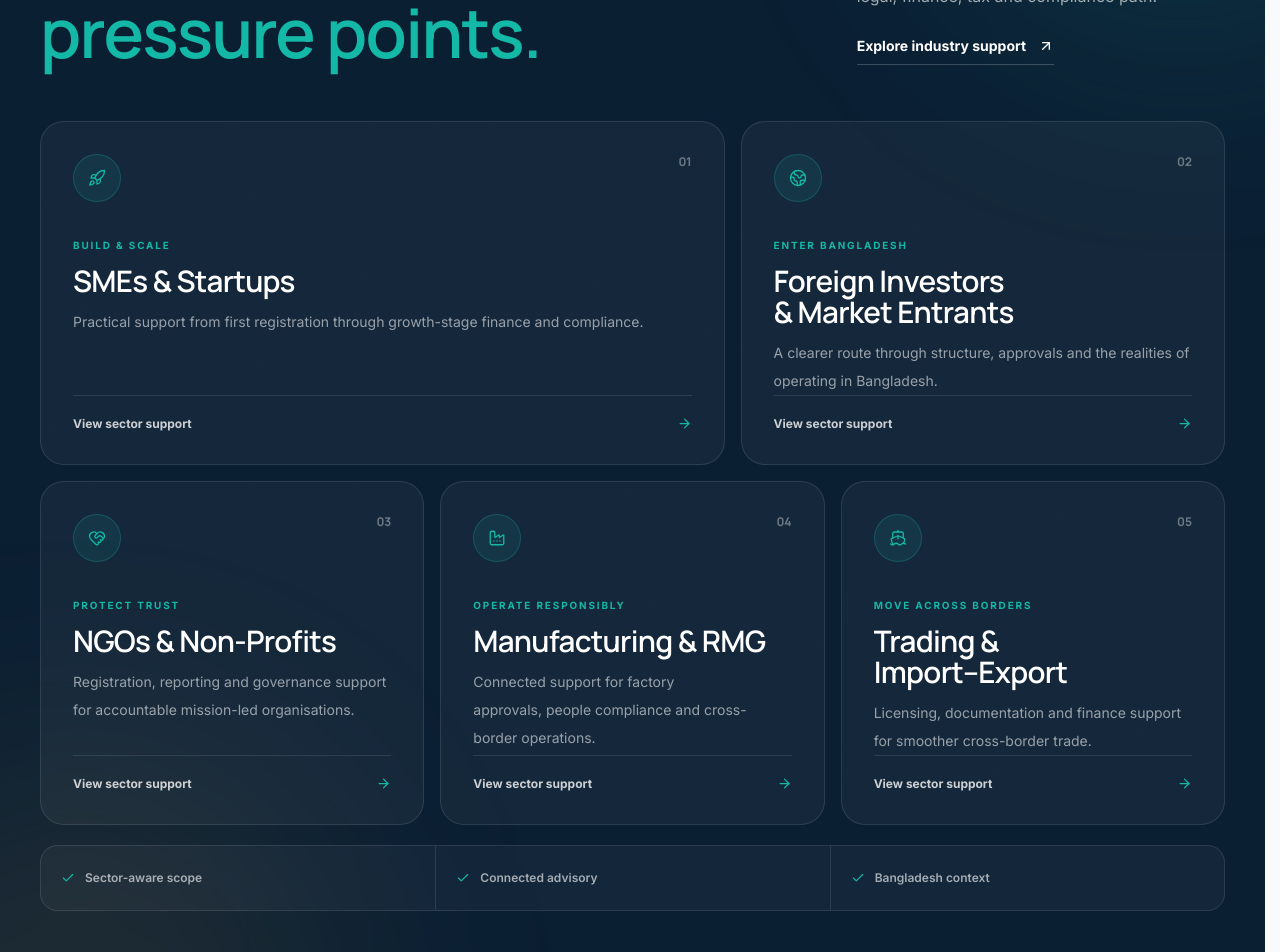
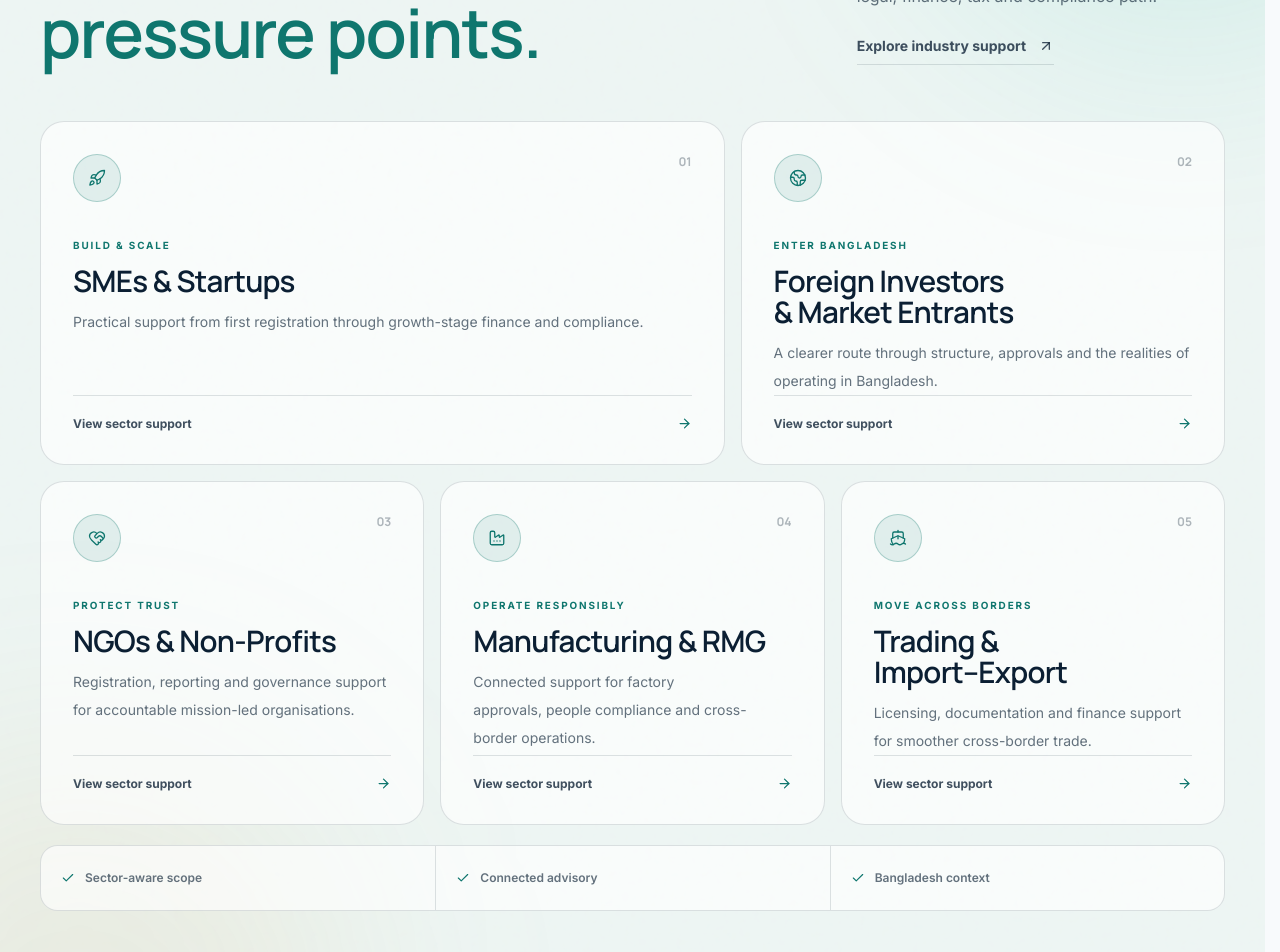
Before and after one commit to abdurrahman253/Capwise-Solution-BD, a Next.js app: page / in a window 1280 px wide. Shown: the part 5280-6232 px from the top of the page. Built offline with nearby package versions, Linux system fonts and the light colour scheme.

Commit message:
fix: make industries section theme aware

```diff
--- a/src/app/globals.css
+++ b/src/app/globals.css
@@ -75,6 +75,18 @@
 
   --section-services-background: #f8fafc;
   --section-principles-background: #ffffff;
+
+  --industries-background: #edf5f3;
+  --industries-foreground: #0b1f33;
+  --industries-muted: rgba(11, 31, 51, 0.63);
+  --industries-secondary: rgba(11, 31, 51, 0.78);
+  --industries-faint: rgba(11, 31, 51, 0.32);
+  --industries-border: rgba(11, 31, 51, 0.13);
+  --industries-panel: rgba(255, 255, 255, 0.64);
+  --industries-panel-hover: rgba(255, 255, 255, 0.94);
+  --industries-accent: #0f766e;
+  --industries-accent-soft: rgba(15, 118, 110, 0.1);
+  --industries-shadow: 0 24px 65px rgba(11, 31, 51, 0.1);
 
   --assistant-background: rgba(255, 255, 255, 0.985);
   --assistant-footer: #f2f7f5;
@@ -168,6 +180,18 @@
 
   --section-services-background: #06111f;
   --section-principles-background: #0b1f33;
+
+  --industries-background: #071a2c;
+  --industries-foreground: #ffffff;
+  --industries-muted: rgba(255, 255, 255, 0.62);
+  --industries-secondary: rgba(255, 255, 255, 0.78);
+  --industries-faint: rgba(255, 255, 255, 0.36);
+  --industries-border: rgba(255, 255, 255, 0.11);
+  --industries-panel: rgba(255, 255, 255, 0.045);
+  --industries-panel-hover: rgba(255, 255, 255, 0.075);
+  --industries-accent: #2dd4bf;
+  --industries-accent-soft: rgba(45, 212, 191, 0.1);
+  --industries-shadow: 0 28px 75px rgba(0, 0, 0, 0.22);
 
   --assistant-background: rgba(8, 29, 48, 0.985);
   --assistant-footer: #071a2c;
@@ -415,6 +439,67 @@ canvas {
   transition: background-color 240ms ease;
 }
 
+.capwise-industries {
+  background: var(--industries-background);
+  color: var(--industries-foreground);
+  transition:
+    background-color 240ms ease,
+    color 240ms ease;
+}
+
+.capwise-industries-accent {
+  color: var(--industries-accent);
+}
+
+.capwise-industries-muted {
+  color: var(--industries-muted);
+}
+
+.capwise-industries-faint {
+  color: var(--industries-faint);
+}
+
+.capwise-industries-link {
+  border-color: var(--industries-border);
+  color: var(--industries-secondary);
+}
+
+.capwise-industries-link:hover {
+  border-color: var(--industries-accent);
+  color: var(--industries-accent);
+}
+
+.capwise-industries-card {
+  border-color: var(--industries-border);
+  background: var(--industries-panel);
+}
+
+.capwise-industries-card:hover {
+  border-color: color-mix(in srgb, var(--industries-accent) 42%, transparent);
+  background: var(--industries-panel-hover);
+  box-shadow: var(--industries-shadow);
+}
+
+.capwise-industries-icon {
+  border-color: color-mix(in srgb, var(--industries-accent) 28%, transparent);
+  background: var(--industries-accent-soft);
+  color: var(--industries-accent);
+}
+
+.capwise-industries-card-footer,
+.capwise-industries-divider {
+  border-color: var(--industries-border);
+}
+
+.capwise-industries-card-footer {
+  color: var(--industries-secondary);
+}
+
+.capwise-industries-panel {
+  border-color: var(--industries-border);
+  background: var(--industries-panel);
+}
+
 .capwise-hero-secondary-button {
   border-color: var(--hero-border-strong);
   background: var(--hero-panel-soft);
--- a/src/components/home/IndustriesOverview.jsx
+++ b/src/components/home/IndustriesOverview.jsx
@@ -22,7 +22,7 @@ export default function IndustriesOverview() {
   const shouldReduceMotion = useReducedMotion();
 
   const reveal = (index = 0) => ({
-    initial: shouldReduceMotion ? false : { y: 24 },
+    initial: shouldReduceMotion ? false : { opacity: 0, y: 24 },
     whileInView: { opacity: 1, y: 0 },
     viewport: { once: true, amount: 0.2 },
     transition: {
@@ -37,11 +37,11 @@ export default function IndustriesOverview() {
       id="industries-served"
       data-industries-version={INDUSTRIES_CONTENT_VERSION}
       aria-labelledby="industries-served-title"
-      className="relative isolate overflow-hidden bg-brand py-16 text-brand-foreground sm:py-24 lg:py-32"
+      className="capwise-industries relative isolate overflow-hidden py-16 sm:py-24 lg:py-32"
     >
       <div
         aria-hidden="true"
-        className="capwise-soft-noise pointer-events-none absolute inset-0 -z-20 opacity-[0.055] mix-blend-soft-light"
+        className="capwise-soft-noise pointer-events-none absolute inset-0 -z-20 opacity-[0.035]"
       />
       <div
         aria-hidden="true"
@@ -56,8 +56,8 @@ export default function IndustriesOverview() {
         <div className="grid gap-8 lg:grid-cols-12 lg:items-end lg:gap-10">
           <m.div {...reveal()} className="lg:col-span-7">
             <div className="flex items-center gap-3">
-              <span aria-hidden="true" className="h-px w-9 bg-accent" />
-              <p className="text-[0.62rem] font-bold uppercase tracking-[0.21em] text-accent sm:text-[0.68rem]">
+              <span aria-hidden="true" className="h-px w-9 bg-[var(--industries-accent)]" />
+              <p className="capwise-industries-accent text-[0.62rem] font-bold uppercase tracking-[0.21em] sm:text-[0.68rem]">
                 Industries served
               </p>
             </div>
@@ -67,21 +67,21 @@ export default function IndustriesOverview() {
               className="mt-5 max-w-[13ch] font-display text-[clamp(2.45rem,5.3vw,5.65rem)] font-semibold leading-[0.95] tracking-[-0.066em] sm:mt-6"
             >
               Different sectors.
-              <span className="mt-1 block text-accent">
+              <span className="capwise-industries-accent mt-1 block">
                 Different pressure points.
               </span>
             </h2>
           </m.div>
 
           <m.div {...reveal(1)} className="lg:col-span-4 lg:col-start-9">
-            <p className="max-w-xl text-sm leading-7 text-white/62 sm:text-base sm:leading-8">
+            <p className="capwise-industries-muted max-w-xl text-sm leading-7 sm:text-base sm:leading-8">
               The right advice changes with the operating model. Capwise brings
               sector context into the legal, finance, tax and compliance path.
             </p>
 
             <Link
               href="/industries"
-              className="group mt-6 inline-flex items-center gap-3 border-b border-white/20 pb-2 text-xs font-bold text-white transition hover:border-accent hover:text-accent sm:text-sm"
+              className="capwise-industries-link group mt-6 inline-flex items-center gap-3 border-b pb-2 text-xs font-bold transition sm:text-sm"
             >
               Explore industry support
               <ArrowUpRight
@@ -98,7 +98,7 @@ export default function IndustriesOverview() {
             <m.article
               key={industry.slug}
               {...reveal(index + 2)}
-              className={`${layoutClasses[index]} group overflow-hidden rounded-[1.25rem] border border-white/10 bg-white/[0.045] transition duration-300 hover:-translate-y-1 hover:border-accent/35 hover:bg-white/[0.075] sm:rounded-[1.5rem]`}
+              className={`${layoutClasses[index]} capwise-industries-card group overflow-hidden rounded-[1.25rem] border transition duration-300 hover:-translate-y-1 sm:rounded-[1.5rem]`}
             >
               <Link
                 href={`/industries#${industry.slug}`}
@@ -106,36 +106,36 @@ export default function IndustriesOverview() {
                 className="flex h-full min-h-[17rem] flex-col p-5 focus-visible:outline-offset-[-4px] sm:min-h-[20rem] sm:p-7 lg:p-8"
               >
                 <div className="flex items-start justify-between gap-5">
-                  <span className="inline-flex size-10 items-center justify-center rounded-full border border-accent/25 bg-accent/10 text-accent sm:size-12">
+                  <span className="capwise-industries-icon inline-flex size-10 items-center justify-center rounded-full border sm:size-12">
                     <IndustryIcon
                       name={industry.icon}
                       size={18}
                       strokeWidth={1.75}
                     />
                   </span>
-                  <span className="font-display text-[0.63rem] font-bold text-white/38 sm:text-xs">
+                  <span className="capwise-industries-faint font-display text-[0.63rem] font-bold sm:text-xs">
                     {industry.number}
                   </span>
                 </div>
 
                 <div className="mt-7 sm:mt-9">
-                  <p className="text-[0.57rem] font-bold uppercase tracking-[0.19em] text-accent sm:text-[0.62rem]">
+                  <p className="capwise-industries-accent text-[0.57rem] font-bold uppercase tracking-[0.19em] sm:text-[0.62rem]">
                     {industry.eyebrow}
                   </p>
                   <h3 className="mt-3 max-w-[18ch] font-display text-[1.45rem] font-semibold leading-[1.05] tracking-[-0.045em] sm:text-[1.85rem]">
                     {industry.label}
                   </h3>
-                  <p className="mt-3 max-w-xl text-xs leading-6 text-white/56 sm:text-sm sm:leading-7">
+                  <p className="capwise-industries-muted mt-3 max-w-xl text-xs leading-6 sm:text-sm sm:leading-7">
                     {industry.homeDescription}
                   </p>
                 </div>
 
-                <div className="mt-auto flex items-center justify-between gap-4 border-t border-white/10 pt-5 text-[0.67rem] font-bold text-white/78 sm:text-xs">
+                <div className="capwise-industries-card-footer mt-auto flex items-center justify-between gap-4 border-t pt-5 text-[0.67rem] font-bold sm:text-xs">
                   View sector support
                   <ArrowRight
                     aria-hidden="true"
                     size={15}
-                    className="text-accent transition group-hover:translate-x-1"
+                    className="capwise-industries-accent transition group-hover:translate-x-1"
                   />
                 </div>
               </Link>
@@ -145,17 +145,23 @@ export default function IndustriesOverview() {
 
         <m.div
           {...reveal(7)}
-          className="mt-5 grid overflow-hidden rounded-[1.1rem] border border-white/10 bg-white/[0.035] sm:grid-cols-3"
+          className="capwise-industries-panel mt-5 grid overflow-hidden rounded-[1.1rem] border sm:grid-cols-3"
         >
           {["Sector-aware scope", "Connected advisory", "Bangladesh context"].map(
             (item, index) => (
               <div
                 key={item}
-                className={`flex min-h-14 items-center gap-2.5 px-4 py-3 text-[0.67rem] font-semibold text-white/62 sm:min-h-16 sm:px-5 sm:text-xs ${
-                  index > 0 ? "border-t border-white/10 sm:border-l sm:border-t-0" : ""
+                className={`capwise-industries-muted flex min-h-14 items-center gap-2.5 px-4 py-3 text-[0.67rem] font-semibold sm:min-h-16 sm:px-5 sm:text-xs ${
+                  index > 0
+                    ? "capwise-industries-divider border-t sm:border-l sm:border-t-0"
+                    : ""
                 }`}
               >
-                <Check aria-hidden="true" size={14} className="shrink-0 text-accent" />
+                <Check
+                  aria-hidden="true"
+                  size={14}
+                  className="capwise-industries-accent shrink-0"
+                />
                 {item}
               </div>
             ),
```
